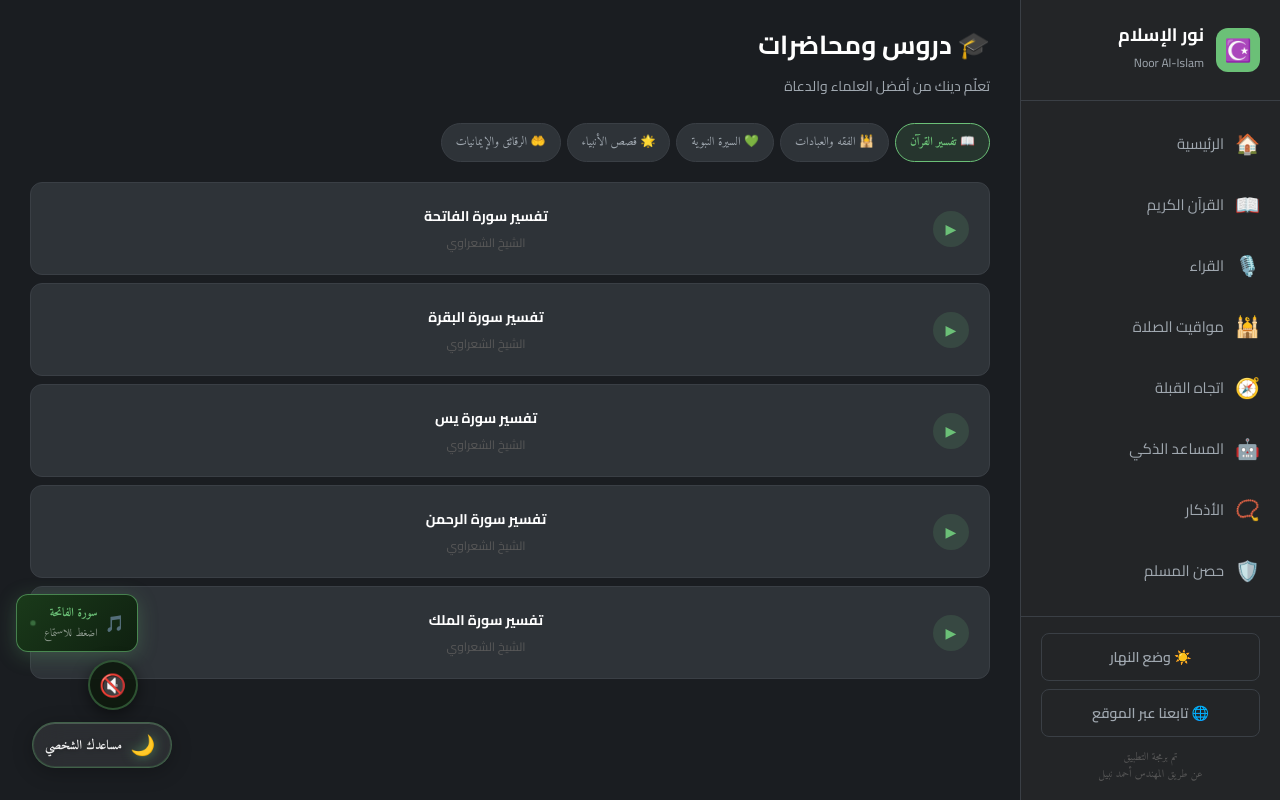
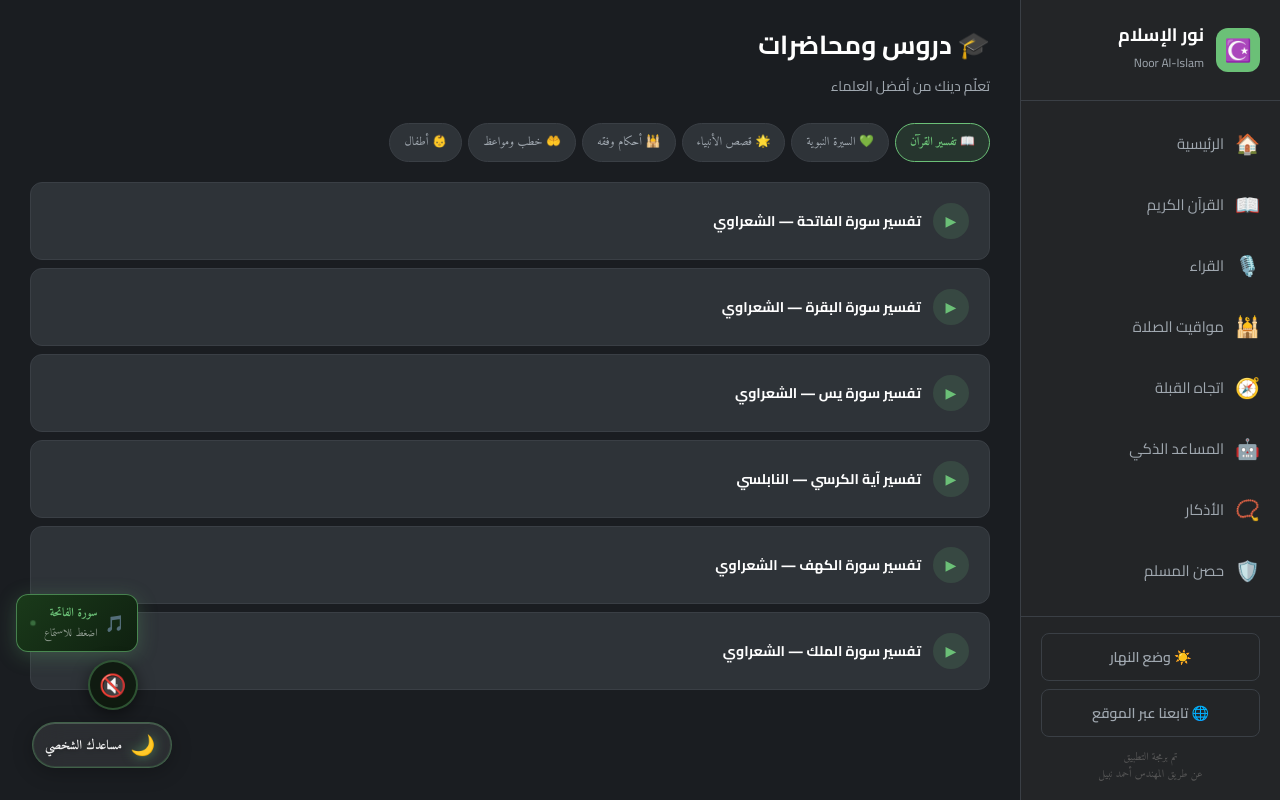
Before and after one commit to Abilaaacg/nabil-quran, a React (Vite) app: page /lessons in a window 1280 px wide. Built offline with nearby package versions, Linux system fonts and the light colour scheme; what @capacitor/core would draw is missing.

Commit message:
Add news ticker, AI quiz opponent, fix video lessons, 6 lesson categories

```diff
--- /dev/null
+++ b/src/components/NewsTicker.css
@@ -0,0 +1,27 @@
+.ticker-wrap {
+  background: linear-gradient(90deg, rgba(107,192,119,0.12), rgba(107,192,119,0.05));
+  border: 1px solid rgba(107,192,119,0.2);
+  border-radius: 8px;
+  overflow: hidden;
+  margin: 8px 0;
+  direction: rtl;
+}
+
+.ticker-content {
+  display: flex;
+  white-space: nowrap;
+  animation: ticker-scroll 60s linear infinite;
+}
+
+.ticker-item {
+  padding: 8px 24px;
+  font-family: var(--font-arabic);
+  font-size: 12px;
+  color: var(--accent);
+  flex-shrink: 0;
+}
+
+@keyframes ticker-scroll {
+  0% { transform: translateX(0); }
+  100% { transform: translateX(50%); }
+}
--- /dev/null
+++ b/src/components/NewsTicker.jsx
@@ -0,0 +1,28 @@
+import './NewsTicker.css'
+
+const NEWS = [
+  '🕌 تم إصلاح الأذان — يعمل حتى لو التطبيق مغلق',
+  '🏆 جديد: المسابقة الإسلامية — نافس الذكاء الاصطناعي واكسب نقاط',
+  '🎓 جديد: دروس ومحاضرات فيديو من أفضل العلماء',
+  '📿 السبحة الإلكترونية بتصميم جديد',
+  '🤖 المساعد الذكي نور يجيب على أي سؤال ديني',
+  '🔔 تذكير صلي على النبي ﷺ كل 5 دقائق',
+  '⚙️ تحكم كامل في إعدادات الإشعارات',
+  '🌅 +20 ذكر جديد في أذكار الصباح والمساء',
+  '💬 تحيات م. أحمد نبيل — شكراً لدعمكم',
+]
+
+export default function NewsTicker() {
+  return (
+    <div className="ticker-wrap">
+      <div className="ticker-content">
+        {NEWS.map((item, i) => (
+          <span key={i} className="ticker-item">{item}</span>
+        ))}
+        {NEWS.map((item, i) => (
+          <span key={`d${i}`} className="ticker-item">{item}</span>
+        ))}
+      </div>
+    </div>
+  )
+}
--- a/src/pages/Home.jsx
+++ b/src/pages/Home.jsx
@@ -1,6 +1,7 @@
 import React, { useState, useEffect } from 'react'
 import { Link } from 'react-router-dom'
 import AppDownloadBanner from '../components/AppDownloadBanner'
+import NewsTicker from '../components/NewsTicker'
 import SocialProof from '../components/SocialProof'
 import './Home.css'
 
@@ -55,6 +56,8 @@ export default function Home() {
         {hijri && <div className="home-hijri">{hijri}</div>}
       </div>
 
+      <NewsTicker />
+
       {/* بانر تحميل التطبيق */}
       <AppDownloadBanner />
 
--- a/src/pages/Lessons.jsx
+++ b/src/pages/Lessons.jsx
@@ -3,67 +3,83 @@ import './Lessons.css'
 
 const CATEGORIES = [
   {
-    name: '📖 تفسير القرآن', lessons: [
-      { title: 'تفسير سورة الفاتحة', speaker: 'الشيخ الشعراوي', videoId: 'XKhMWcRm0yA' },
-      { title: 'تفسير سورة البقرة', speaker: 'الشيخ الشعراوي', videoId: 'Y_2YmCwTxoQ' },
-      { title: 'تفسير سورة يس', speaker: 'الشيخ الشعراوي', videoId: 'QKJqN3c9FYc' },
-      { title: 'تفسير سورة الرحمن', speaker: 'الشيخ الشعراوي', videoId: '8HaF8Abchg0' },
-      { title: 'تفسير سورة الملك', speaker: 'الشيخ الشعراوي', videoId: 'vCqN9xFJd9M' },
+    name: '📖 تفسير القرآن',
+    lessons: [
+      { title: 'تفسير سورة الفاتحة — الشعراوي', id: 'dkFVdPkxbIE' },
+      { title: 'تفسير سورة البقرة — الشعراوي', id: '8HjEQi1g3Dg' },
+      { title: 'تفسير سورة يس — الشعراوي', id: 'PdhGggvN6d4' },
+      { title: 'تفسير آية الكرسي — النابلسي', id: 'g01gN7P3oz0' },
+      { title: 'تفسير سورة الكهف — الشعراوي', id: 'W7ZIz4w_xF0' },
+      { title: 'تفسير سورة الملك — الشعراوي', id: 'rQQZ6Y3F5JI' },
     ]
   },
   {
-    name: '🕌 الفقه والعبادات', lessons: [
-      { title: 'أحكام الصلاة كاملة', speaker: 'د. محمد راتب النابلسي', videoId: '7q6FhDLSktU' },
-      { title: 'أحكام الصيام', speaker: 'د. محمد راتب النابلسي', videoId: '1sFVrYbnmDI' },
-      { title: 'أحكام الزكاة', speaker: 'د. عمر عبد الكافي', videoId: 'ZjIxRFtGnWs' },
-      { title: 'أحكام الحج والعمرة', speaker: 'د. عمر عبد الكافي', videoId: 'hQzXpbl7tPU' },
-      { title: 'أحكام الوضوء والطهارة', speaker: 'الشيخ ابن عثيمين', videoId: 'Dd7qJx4MfHE' },
+    name: '💚 السيرة النبوية',
+    lessons: [
+      { title: 'مولد النبي ﷺ — نبيل العوضي', id: 'MhZB7mOEBaA' },
+      { title: 'بعثة النبي ﷺ — نبيل العوضي', id: 'a3GTBqe9nJo' },
+      { title: 'الهجرة النبوية — طارق السويدان', id: 'i5OYkgj-uZk' },
+      { title: 'غزوة بدر — طارق السويدان', id: 'c3ue-rZonuo' },
+      { title: 'فتح مكة — نبيل العوضي', id: 'AxShb-MzVoY' },
     ]
   },
   {
-    name: '💚 السيرة النبوية', lessons: [
-      { title: 'مولد النبي ﷺ ونشأته', speaker: 'الشيخ نبيل العوضي', videoId: 'MhZB7mOEBaA' },
-      { title: 'بعثة النبي ﷺ', speaker: 'الشيخ نبيل العوضي', videoId: 'a3GTBqe9nJo' },
-      { title: 'الهجرة النبوية', speaker: 'د. طارق السويدان', videoId: 'i5OYkgj-uZk' },
-      { title: 'غزوة بدر الكبرى', speaker: 'د. طارق السويدان', videoId: 'c3ue-rZonuo' },
-      { title: 'فتح مكة', speaker: 'الشيخ نبيل العوضي', videoId: 'AxShb-MzVoY' },
+    name: '🌟 قصص الأنبياء',
+    lessons: [
+      { title: 'قصة آدم عليه السلام', id: 'qctE50a-w_E' },
+      { title: 'قصة نوح عليه السلام', id: 'aDIH9YVMbFA' },
+      { title: 'قصة إبراهيم عليه السلام', id: 'SqCFWOkj1Es' },
+      { title: 'قصة يوسف عليه السلام', id: '6uyuxU-dLj0' },
+      { title: 'قصة موسى عليه السلام', id: 'S19UNEhz1WQ' },
     ]
   },
   {
-    name: '🌟 قصص الأنبياء', lessons: [
-      { title: 'قصة آدم عليه السلام', speaker: 'الشيخ نبيل العوضي', videoId: 'qctE50a-w_E' },
-      { title: 'قصة نوح عليه السلام', speaker: 'الشيخ نبيل العوضي', videoId: 'aDIH9YVMbFA' },
-      { title: 'قصة إبراهيم عليه السلام', speaker: 'الشيخ نبيل العوضي', videoId: 'SqCFWOkj1Es' },
-      { title: 'قصة يوسف عليه السلام', speaker: 'الشيخ نبيل العوضي', videoId: '6uyuxU-dLj0' },
-      { title: 'قصة موسى عليه السلام', speaker: 'الشيخ نبيل العوضي', videoId: 'S19UNEhz1WQ' },
+    name: '🕌 أحكام وفقه',
+    lessons: [
+      { title: 'أحكام الصلاة — ابن عثيمين', id: 'Dd7qJx4MfHE' },
+      { title: 'أحكام الصيام — النابلسي', id: '1sFVrYbnmDI' },
+      { title: 'أحكام الوضوء', id: '7q6FhDLSktU' },
+      { title: 'أحكام الزكاة — عمر عبد الكافي', id: 'ZjIxRFtGnWs' },
+      { title: 'أحكام الحج — عمر عبد الكافي', id: 'hQzXpbl7tPU' },
     ]
   },
   {
-    name: '🤲 الرقائق والإيمانيات', lessons: [
-      { title: 'الخشوع في الصلاة', speaker: 'د. محمد راتب النابلسي', videoId: 'g01gN7P3oz0' },
-      { title: 'التوبة والرجوع إلى الله', speaker: 'الشيخ محمد حسان', videoId: 'KZ5rrsHqBwQ' },
-      { title: 'حسن الخلق', speaker: 'د. عمر عبد الكافي', videoId: 'TpGnAeBhJB0' },
-      { title: 'الصبر على البلاء', speaker: 'الشيخ محمد حسان', videoId: 'HLxjsqLvbXs' },
-      { title: 'فضل الذكر', speaker: 'د. محمد راتب النابلسي', videoId: 'EJRa_cJzo0I' },
+    name: '🤲 خطب ومواعظ',
+    lessons: [
+      { title: 'التوبة — محمد حسان', id: 'KZ5rrsHqBwQ' },
+      { title: 'الخشوع في الصلاة — النابلسي', id: 'EJRa_cJzo0I' },
+      { title: 'حسن الخلق — عمر عبد الكافي', id: 'TpGnAeBhJB0' },
+      { title: 'الصبر على البلاء — محمد حسان', id: 'HLxjsqLvbXs' },
+      { title: 'فضل الذكر — النابلسي', id: 'g01gN7P3oz0' },
+    ]
+  },
+  {
+    name: '👶 أطفال',
+    lessons: [
+      { title: 'تعليم الصلاة للأطفال', id: 'T4t9MR9sCpA' },
+      { title: 'تعليم الوضوء للأطفال', id: 'mQVsFQ3WDxs' },
+      { title: 'أنشودة الحروف العربية', id: 'ZGFgALJjmzM' },
+      { title: 'سورة الفاتحة مكررة للأطفال', id: 'biBSJEHPFJg' },
     ]
   },
 ]
 
 export default function Lessons() {
-  const [selectedCat, setSelectedCat] = useState(0)
+  const [cat, setCat] = useState(0)
   const [playing, setPlaying] = useState(null)
 
   return (
     <div className="page-container fade-in">
       <div className="page-header">
         <h1>🎓 دروس ومحاضرات</h1>
-        <p>تعلّم دينك من أفضل العلماء والدعاة</p>
+        <p>تعلّم دينك من أفضل العلماء</p>
       </div>
 
       <div className="lessons-cats">
-        {CATEGORIES.map((cat, i) => (
-          <button key={i} className={`lesson-cat-btn${selectedCat === i ? ' active' : ''}`} onClick={() => { setSelectedCat(i); setPlaying(null) }}>
-            {cat.name}
+        {CATEGORIES.map((c, i) => (
+          <button key={i} className={`lesson-cat-btn${cat === i ? ' active' : ''}`}
+            onClick={() => { setCat(i); setPlaying(null) }}>
+            {c.name}
           </button>
         ))}
       </div>
@@ -72,28 +88,25 @@ export default function Lessons() {
         <div className="lesson-player card">
           <div className="lesson-video-wrap">
             <iframe
-              src={`https://www.youtube.com/embed/${CATEGORIES[selectedCat].lessons[playing].videoId}?autoplay=1`}
-              title={CATEGORIES[selectedCat].lessons[playing].title}
+              src={`https://www.youtube-nocookie.com/embed/${CATEGORIES[cat].lessons[playing].id}?autoplay=1&rel=0`}
+              title="video"
               frameBorder="0"
-              allow="autoplay; encrypted-media"
+              allow="accelerometer; autoplay; clipboard-write; encrypted-media; gyroscope; picture-in-picture"
               allowFullScreen
             />
           </div>
           <div className="lesson-playing-info">
-            <strong>{CATEGORIES[selectedCat].lessons[playing].title}</strong>
-            <span>{CATEGORIES[selectedCat].lessons[playing].speaker}</span>
+            <strong>{CATEGORIES[cat].lessons[playing].title}</strong>
           </div>
         </div>
       )}
 
       <div className="lessons-list">
-        {CATEGORIES[selectedCat].lessons.map((lesson, i) => (
-          <button key={i} className={`lesson-item card${playing === i ? ' active' : ''}`} onClick={() => setPlaying(i)}>
+        {CATEGORIES[cat].lessons.map((l, i) => (
+          <button key={i} className={`lesson-item card${playing === i ? ' active' : ''}`}
+            onClick={() => setPlaying(i)}>
             <span className="lesson-play-icon">{playing === i ? '⏸' : '▶'}</span>
-            <div className="lesson-info">
-              <div className="lesson-title">{lesson.title}</div>
-              <div className="lesson-speaker">{lesson.speaker}</div>
-            </div>
+            <span className="lesson-title">{l.title}</span>
           </button>
         ))}
       </div>
```
Also changed, not shown: src/pages/IslamicQuiz.jsx (+29 -7 lines).
